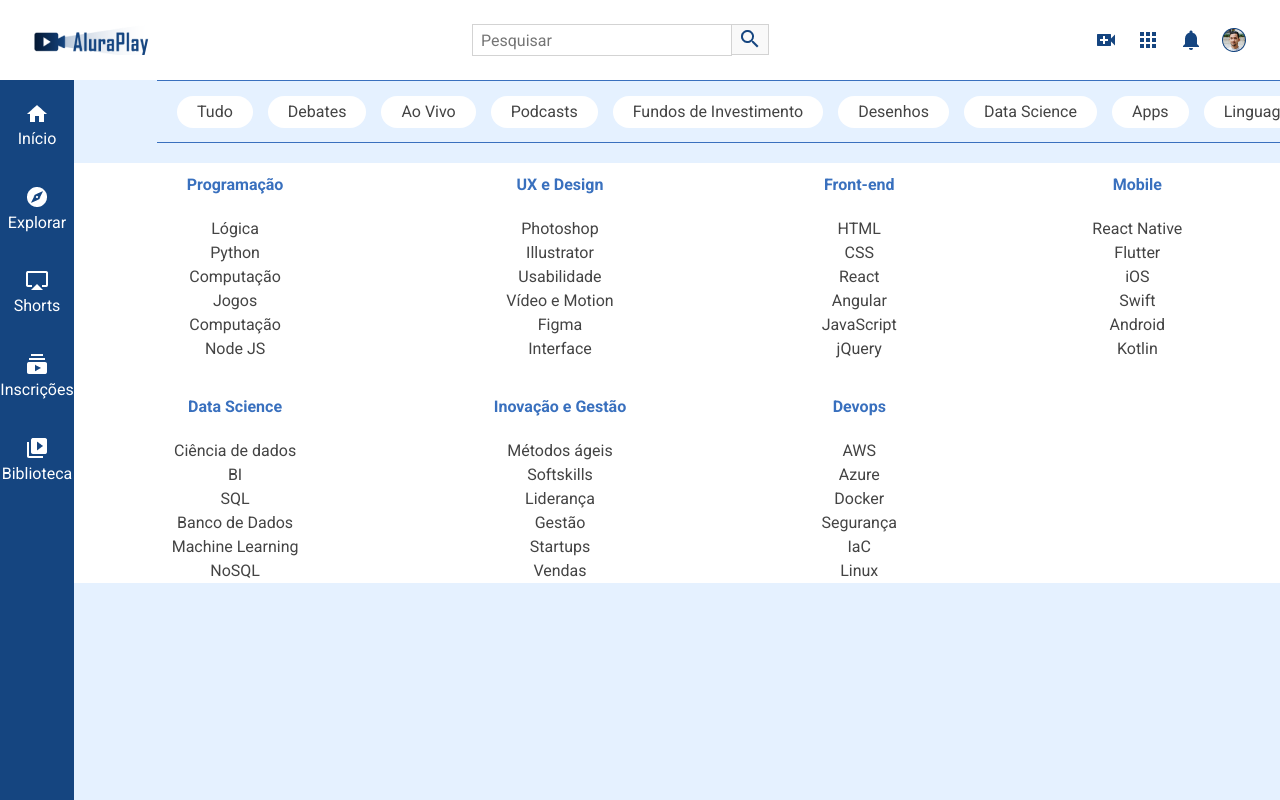
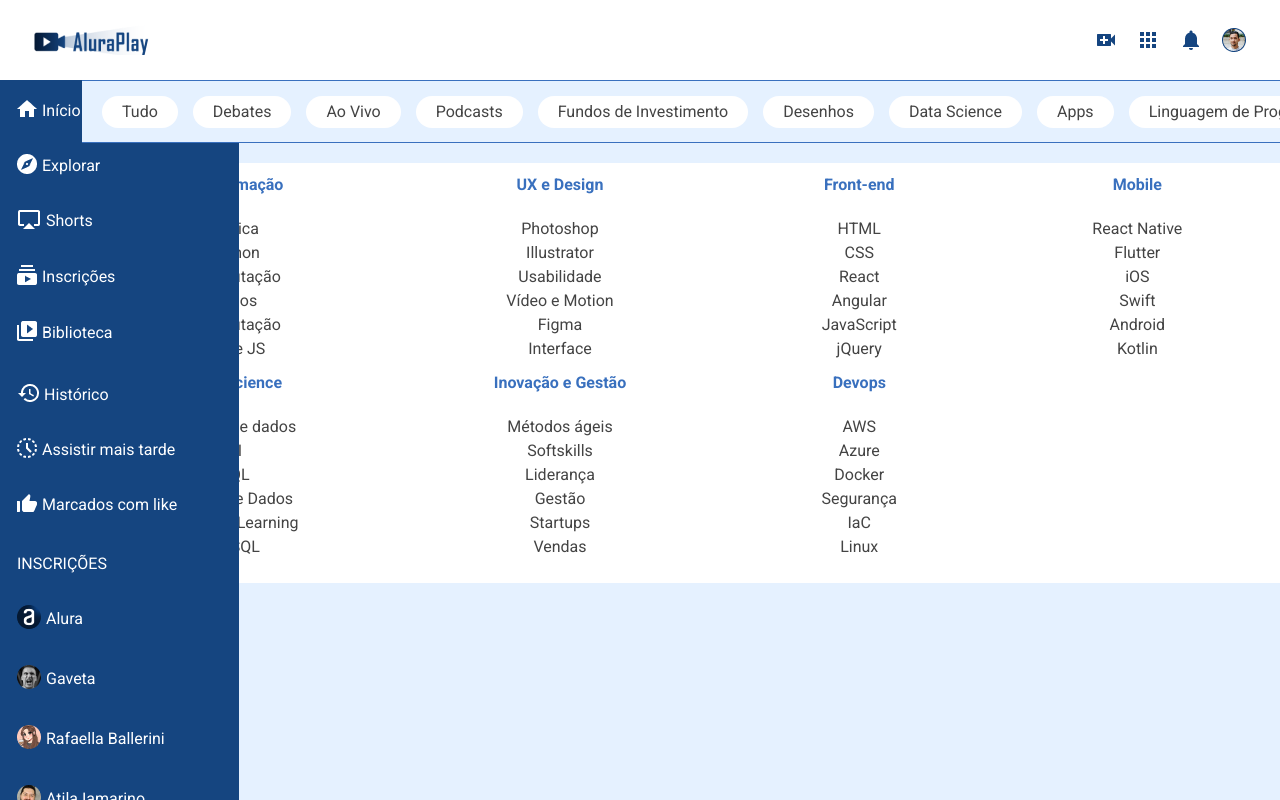
Before and after one commit to natsmarinho/aluraplay, a plain HTML site: page index.html in a window 1280 px wide. Drawn offline with Linux system fonts and the light colour scheme.

Commit message:
style: :art: Menu desktop finalizado
Menu lateral para desktop foi finalizado

```diff
--- a/css/flexbox.css
+++ b/css/flexbox.css
@@ -1,6 +1,6 @@
 /*CABECALHO*/
 
-.cabecalho__container{
+.cabecalho__container {
   display: flex;
   justify-content: space-between;
   align-items: center;
@@ -8,36 +8,36 @@
   top: 0;
 }
 
-.cabecalho__pesquisar__item{
+.cabecalho__pesquisar__item {
   display: none;
 }
 
 /*MENU*/
 
-.menu__container{
+.menu__container {
   position: fixed;
   bottom: 0%;
   height: 74px;
   width: 100%;
 }
 
-.menu__lista{
+.menu__lista {
   display: flex;
   justify-content: space-around;
   height: 100%;
 }
 
-.menu__lista li{
+.menu__lista li {
   align-self: center;
 }
 
 .menu__lista:nth-child(2),
 .menu__lista:nth-child(3),
-.menu__lista:nth-child(4){
+.menu__lista:nth-child(4) {
   display: none;
 }
 
-.menu__itens{
+.menu__itens {
   display: flex;
   flex-direction: column;
   gap: 5px;
@@ -45,7 +45,7 @@
 
 /*SEÇÃO SUPERIOR*/
 
-.superior__secao__container{
+.superior__secao__container {
   display: flex;
   align-items: center;
   white-space: nowrap;
@@ -55,45 +55,70 @@
 
 /*RODAPE*/
 
-.rodape__container{
+.rodape__container {
   display: flex;
   flex-flow: column wrap;
 }
 
-@media (min-width: 768px){
-    /*CABECALHO*/
+/* MENU LATERAL PARA TELAS DE TABLETS */
 
-    .cabecalho__container{
-        z-index: 1;
+@media (min-width: 834px) {
+
+    .menu__container {
+        left: 0;
+        height: auto;
+        width: 74px;
+        top: 80px;
     }
-    .cabecalho__pesquisar__item{
-        display: block;
+
+    .menu__lista {
+        flex-direction: column;
+        justify-content: flex-start;
+        padding-top: 15px;
+        gap: 33px;
+    }
 
     }
 
-    .superior__secao__container{
-        margin-left: 75px;
+@media (min-width: 1240px) {
+  .menu__container {
+    width: 239px;
+    overflow: scroll;
   }
 
-    /*RODAPE*/
-    .rodape__container{
-        justify-content: space-between;
-    }
-
-    .menu__container{
-        position: fixed;
-        left: 0%;
-        width: 74px;
-        height: 100%;
+  .menu__lista:nth-child(2),
+  .menu__lista:nth-child(3),
+  .menu__lista:nth-child(4) {
+    display: flex;
   }
 
   .menu__lista{
-        flex-direction: column;
-        justify-content:flex-start;
-        margin-top: 90px;
+    height: auto;
+    padding: 20px 15px 20px 17px;
   }
 
   .menu__itens{
-        padding-bottom: 40px;
+    flex-direction: row;
+    align-items: center;
+  }
+
+  .menu__lista:nth-child(3){
+    flex-direction: column-reverse;
+  }
+
+  .jogos{
+    order: 3;
+  }
+
+  .filmes{
+    order: 2;
+  }
+
+  .premium{
+    order: 1;
+  }
+
+  .maispagina{
+    order: 4;
   }
 }
```
Lines whose indentation alone changed are shown as unchanged.
